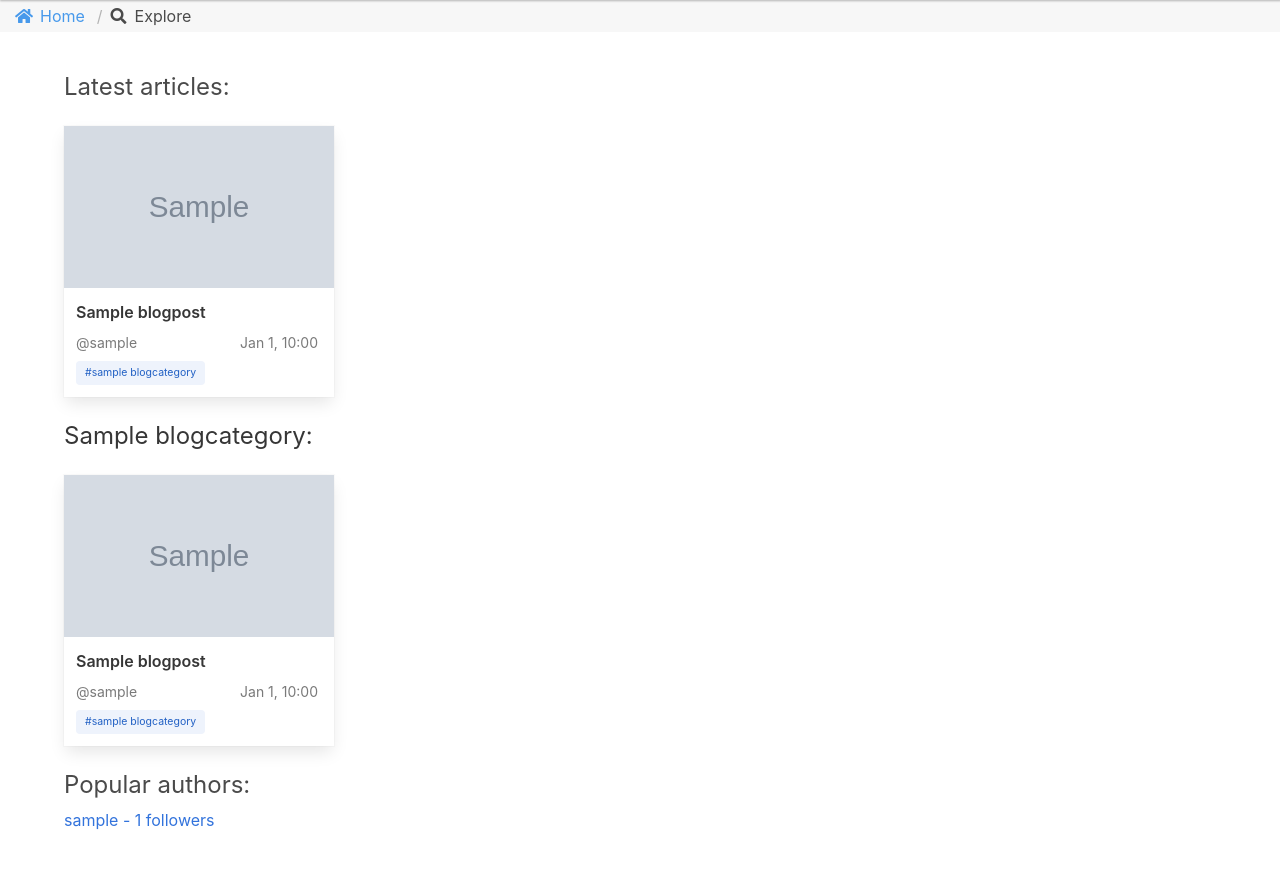
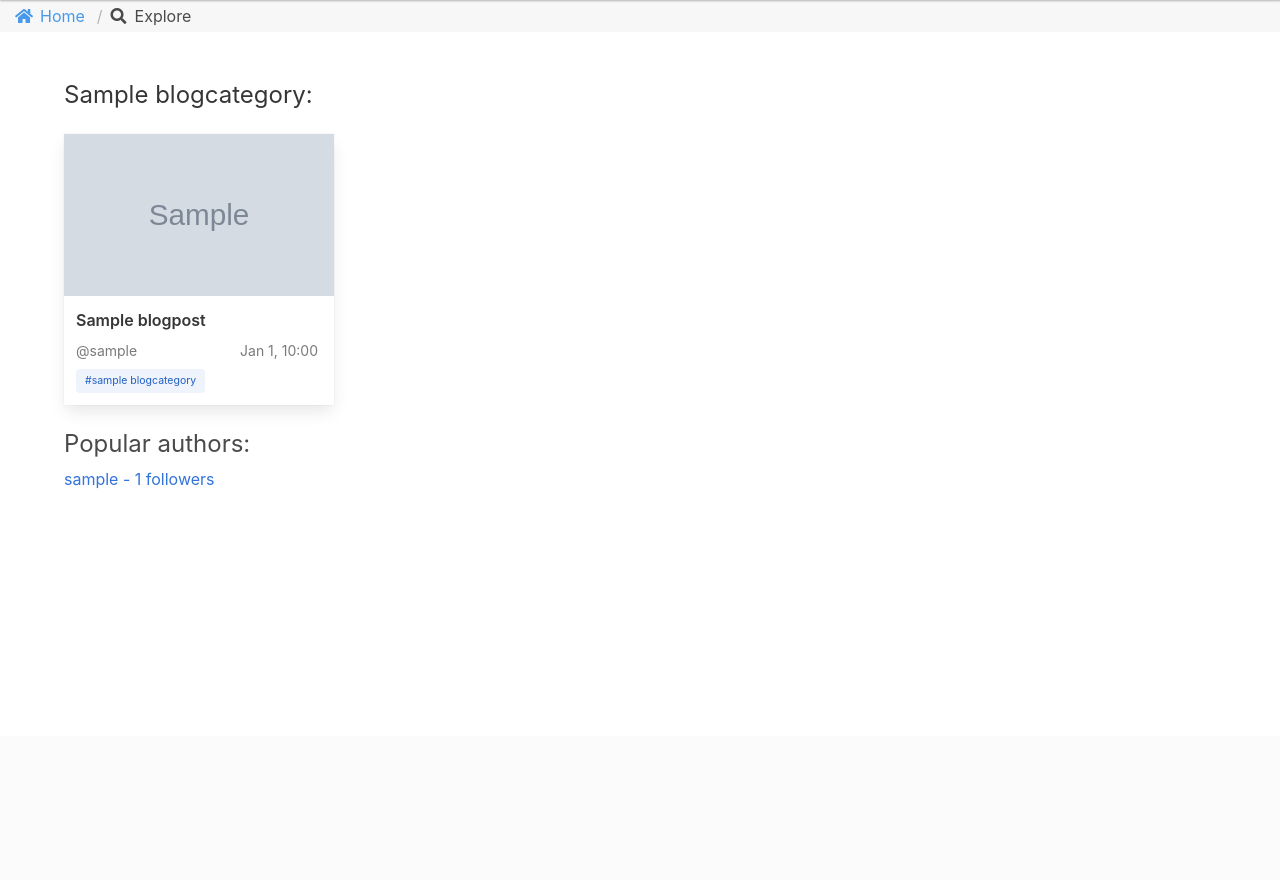
Before and after one commit to j-millan/myblog, a Django app: page /explore/ in a window 1280 px wide. Shown: the part 64-944 px from the top of the page. After the commit the page ends 552 px from the top, so only its background shows below. Run offline with Django 3.2, Linux system fonts and the light colour scheme; tables that the repository leaves empty hold one stand-in row (values such as "Sample post"); grey boxes marked "Sample" are stand-in pictures; some libraries are stand-ins or nearby versions.

Commit message:
Remove latest articles section from the explore page

```diff
--- a/blog/templates/blog/explore.html
+++ b/blog/templates/blog/explore.html
@@ -22,12 +22,6 @@
 {% endblock breadcrumb %}
 
 {% block content %}
-	<p class="mb-5 subtitle is-4">Latest articles:</p>
-	<div class="columns is-multiline">
-		{% for article in latest_articles %}
-			{% include "blog/includes/article_card.html" with article=article %}
-		{% endfor %}
-	</div>
 	{% for set in category_sets %}
 		{% if set.articles|length > 0 %}
 			<p class="subtitle is-4 mb-5 mt-2">
--- a/blog/views.py
+++ b/blog/views.py
@@ -76,7 +76,6 @@ class ExploreView(TemplateView, SearchFormMixin):
 			category_set = {'category': c, 'articles': articles}
 			category_sets.append(category_set)
 
-		context['latest_articles'] = BlogPost.objects.order_by('-date_published')[:12]
 		context['category_sets'] = category_sets
 		context['popular_authors'] = order_by_attribute(User.objects.all()[:20], 'followers')
 		return context
```
